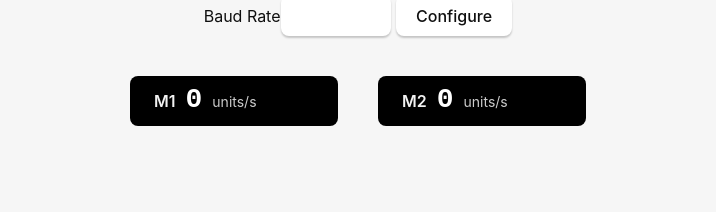
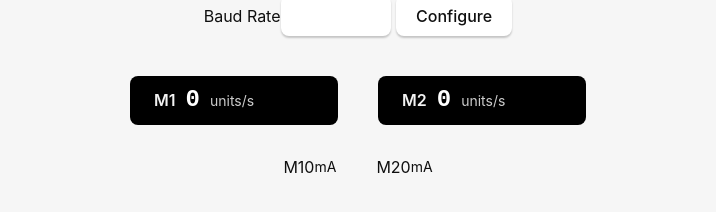
Before and after one commit to lazytatzv/motion_studio, a React (Vite) app: page / in a window 1280 px wide. Shown: the part 106-318 px from the top of the page, without its empty margins (282-998 px from the left). Built offline with nearby package versions, Linux system fonts and the light colour scheme.

Commit message:
current successfully detected

```diff
--- a/src/App.css
+++ b/src/App.css
@@ -102,7 +102,7 @@
   align-items: baseline;
   gap: 10px;
   padding: 12px 24px;
-  background: #000;
+  background: #000; /* background color */
   border-radius: 8px;
   min-width: 160px;
 }
@@ -114,7 +114,7 @@
 }
 
 .vel-value {
-  font-size: 1.75rem;
+  font-size: 1.5rem;
   font-weight: 700;
   color: #ffffff;
   font-family: 'Courier New', monospace;
@@ -124,6 +124,33 @@
   font-size: 0.875rem;
   color: rgba(255, 255, 255, 0.8);
 }
+
+/* Current display */
+.current-current {
+  display: flex;
+  flex-direction: row;
+  gap: 40px;
+  justify-content: center;
+  align-items: center;
+  margin-top: 30px;
+}
+
+.current-card {
+  display: flex;
+  flex-direction: row;
+  align-items: center;
+  min-width: 150;
+}
+
+.current-label {
+  font-size: 1rem;
+}
+
+/* color and so on*/
+.current-unit {
+  font-size: 0.875rem;
+}
+
 
 /*
 .motor-buttons {
--- a/src/App.tsx
+++ b/src/App.tsx
@@ -18,13 +18,10 @@ function App() {
   const [velM1, setVelM1] = useState<number>(0);
   const [velM2, setVelM2] = useState<number>(0);
 
-  /*
-  async function showCounter() {
-    increment();
-    await invoke("counter", { count });
-    setCounterMsg(`Your count is: ${count}`);
-  }
-  */
+  // Current value
+  const [currentM1, setCurrentM1] = useState<number>(0);
+  const [currentM2, setCurrentM2] = useState<number>(0);
+
 
   // モータ駆動用。Rust関数をinvokeし、裏でシリアル送って回す
   // M1 Drive -> ID 6
@@ -62,6 +59,21 @@ function App() {
 		try {
 			const [speed] = await invoke("read_speed_async", { motorIndex: 2}) as [number, number];
 			setVelM2(speed);
+		} catch {}
+	}, 300);
+
+	return () => clearInterval(interval);
+  }, []);
+
+  useEffect(() => {
+	const interval = setInterval(async () => {
+		try {
+			const [current] = await invoke("read_motor_currents_async") as [number, number];
+			setCurrentM1(current);
+		} catch {}
+		try {
+			const [current] = await invoke("read_motor_currents_async") as [number, number];
+			setCurrentM2(current);
 		} catch {}
 	}, 300);
 
@@ -126,6 +138,20 @@ function App() {
         </div>
       </div>
 
+      {/* working in progress */}
+      <div className="current-current">
+      	<div className="current-card">
+	  <div className="current-label">M1</div>
+	  <div className="current-value">{currentM1}</div>
+	  <div className="current-unit">mA</div>
+	</div>
+	<div className="current-card">
+	  <div className="current-label">M2</div>
+	  <div className="current-value">{currentM2}</div>
+	  <div className="current-unit">mA</div>
+	</div>
+      </div>
+
     </main>
   );
 }
```
